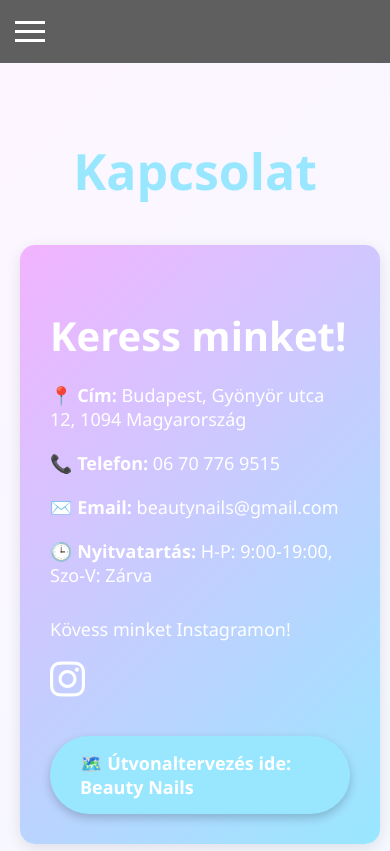
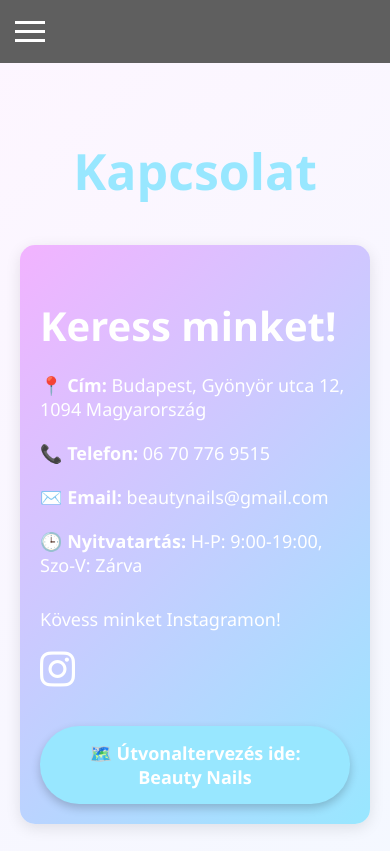
Before and after one commit to fehergergo28/Weboldal-2025-12-27, a PHP site: page /kapcsolat.html in a window 390 px wide. Shown: the top 851 px of the page. Run offline with PHP 8.4, Linux system fonts and the light colour scheme.

Commit message:
javitások

```diff
--- a/bejelent.html
+++ b/bejelent.html
@@ -1,9 +1,9 @@
 <!DOCTYPE html>
-<html lang="en">
+<html lang="hu">
 <head>
     <meta charset="UTF-8">
     <meta name="viewport" content="width=device-width, initial-scale=1.0">
-    <title>Document</title>
+    <title>Bejelentkezés-Beauty Nails</title>
     <link rel="stylesheet" href="stayle.css">
     <link rel="stylesheet" href="footer.css">
     <link rel="stylesheet" href="https://cdnjs.cloudflare.com/ajax/libs/font-awesome/5.15.4/css/all.min.css">
--- a/galéria.html
+++ b/galéria.html
@@ -1,9 +1,9 @@
 <!DOCTYPE html>
-<html lang="en">
+<html lang="hu">
 <head>
     <meta charset="UTF-8">
     <meta name="viewport" content="width=device-width, initial-scale=1.0">
-    <title>Document</title>
+    <title>Galéria-Beauty Nails</title>
     <link rel="stylesheet" href="stayle.css">
     <link rel="stylesheet" href="footer.css">
     <link rel="stylesheet" href="https://cdnjs.cloudflare.com/ajax/libs/font-awesome/5.15.4/css/all.min.css">
--- a/időpont.html
+++ b/időpont.html
@@ -1,9 +1,9 @@
 <!DOCTYPE html>
-<html lang="en">
+<html lang="hu">
 <head>
     <meta charset="UTF-8">
     <meta name="viewport" content="width=device-width, initial-scale=1.0">
-    <title>Document</title>
+    <title>Időpontfoglalás-Beauty Nails</title>
     <link rel="stylesheet" href="stayle.css">
     <link rel="stylesheet" href="footer.css">
     <link rel="stylesheet" href="https://cdnjs.cloudflare.com/ajax/libs/font-awesome/5.15.4/css/all.min.css">
--- a/index.html
+++ b/index.html
@@ -1,5 +1,5 @@
 <!DOCTYPE html>
-<html lang="en">
+<html lang="hu">
 <head>
     <meta charset="UTF-8">
     <meta name="viewport" content="width=device-width, initial-scale=1.0">
@@ -110,7 +110,9 @@
                     <img src="img/köröm4.jpeg" alt="Köröm4">
                 </div>
             </div>
-            <p style="text-align: center; margin-top: 30px;"><a href="galéria.html" class="cta-btn">Nézd meg a teljes galériát</a></p>
+           <div class="gallery-btn-wrapper">
+        <a href="galéria.html" class="cta-btn gallery-cta-btn">Nézd meg a teljes galériát</a>
+           </div>
         </section>
     </main>
 
--- a/kapcsolat.html
+++ b/kapcsolat.html
@@ -1,9 +1,9 @@
 <!DOCTYPE html>
-<html lang="en">
+<html lang="hu">
 <head>
     <meta charset="UTF-8">
     <meta name="viewport" content="width=device-width, initial-scale=1.0">
-    <title>Document</title>
+    <title>Kapcsolat-Beauty Nails</title>
     <link rel="stylesheet" href="stayle.css">
     <link rel="stylesheet" href="https://cdnjs.cloudflare.com/ajax/libs/font-awesome/6.5.0/css/all.min.css">
 <link rel="stylesheet" href="footer.css">
@@ -21,15 +21,18 @@
             flex-wrap: wrap;
             gap: 40px;
             margin-top: 40px;
+            width: 100%;
         }
 
         .contact-info {
-            flex: 1;
+            flex: 1 1 300px;
             min-width: 300px;
             background: linear-gradient(135deg, #f2b3ff, #98e7ff);
             padding: 30px;
             border-radius: 15px;
             box-shadow: 0 4px 15px rgba(0,0,0,0.1);
+            width: 100%;
+            box-sizing: border-box;
         }
 
         .contact-info h2 {
@@ -78,18 +81,14 @@
         }
 
         .map-container {
-            flex: 1;
-            min-width: 300px;
+            flex: 1 1 300px;
+            width: 100%;
+            box-sizing: border-box;
         }
 
         .map-container iframe {
-            width: 100%;
-            height: 450px;
-            border: 0;
-            border-radius: 15px;
-            box-shadow: 0 4px 15px rgba(0,0,0,0.1);
+            height: 350px;
         }
-
 
         .directions-btn {
             display: inline-block;
@@ -105,6 +104,13 @@
             transition: background 0.3s;
         }
 
+        .directions-btn {
+            display: block;
+                text-align: center;
+                width: 100%;
+                box-sizing: border-box;
+        }
+
         .directions-btn:hover {
             background: #7acfff;
         }
@@ -112,8 +118,20 @@
         @media (max-width: 768px) {
             .contact-container {
                 flex-direction: column;
+                gap: 30px;
             }
         }
+
+        @media (max-width: 480px) {
+            .contact-info {
+                padding: 20px;
+            }
+        }
+        .contact-info,
+            .map-container {
+                flex: 1 1 auto;
+                min-width: 0;
+            }
     </style>
 </head>
 <body>
--- a/regi.html
+++ b/regi.html
@@ -1,9 +1,9 @@
 <!DOCTYPE html>
-<html lang="en">
+<html lang="hu">
 <head>
     <meta charset="UTF-8">
     <meta name="viewport" content="width=device-width, initial-scale=1.0">
-    <title>Document</title>
+    <title>Regisztráció-Beauty Nails</title>
     <link rel="stylesheet" href="stayle.css">
     <link rel="stylesheet" href="footer.css">
     <link rel="stylesheet" href="https://cdnjs.cloudflare.com/ajax/libs/font-awesome/5.15.4/css/all.min.css">
--- a/árak.html
+++ b/árak.html
@@ -1,9 +1,9 @@
 <!DOCTYPE html>
-<html lang="en">
+<html lang="hu">
 <head>
     <meta charset="UTF-8">
     <meta name="viewport" content="width=device-width, initial-scale=1.0">
-    <title>Document</title>
+    <title>Árak-Beauty Nails</title>
     <link rel="stylesheet" href="stayle.css">
     <link rel="stylesheet" href="footer.css">
     <link rel="stylesheet" href="https://cdnjs.cloudflare.com/ajax/libs/font-awesome/5.15.4/css/all.min.css">
```
Also changed, not shown: kezdőlap.css (+34 -0 lines).
